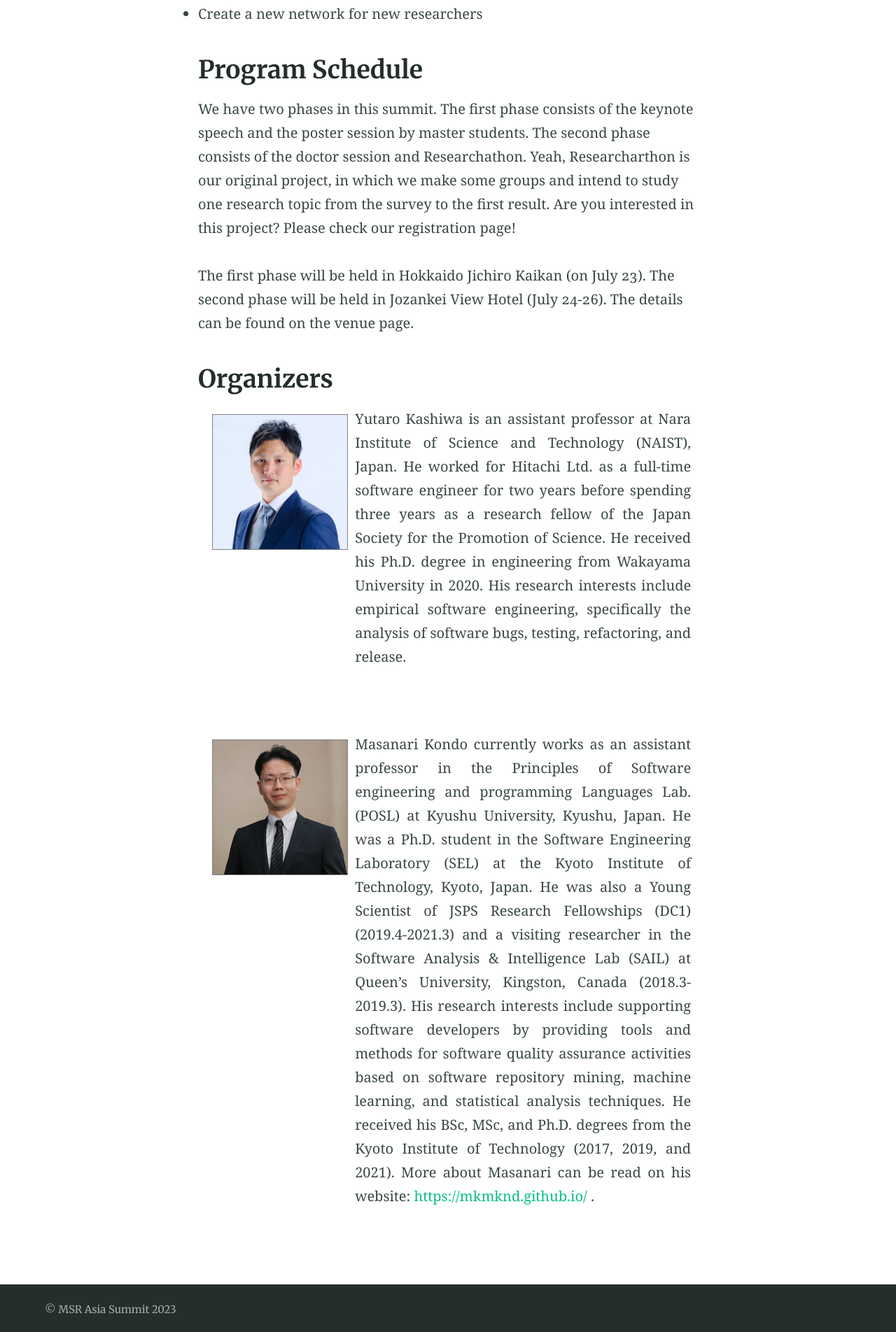
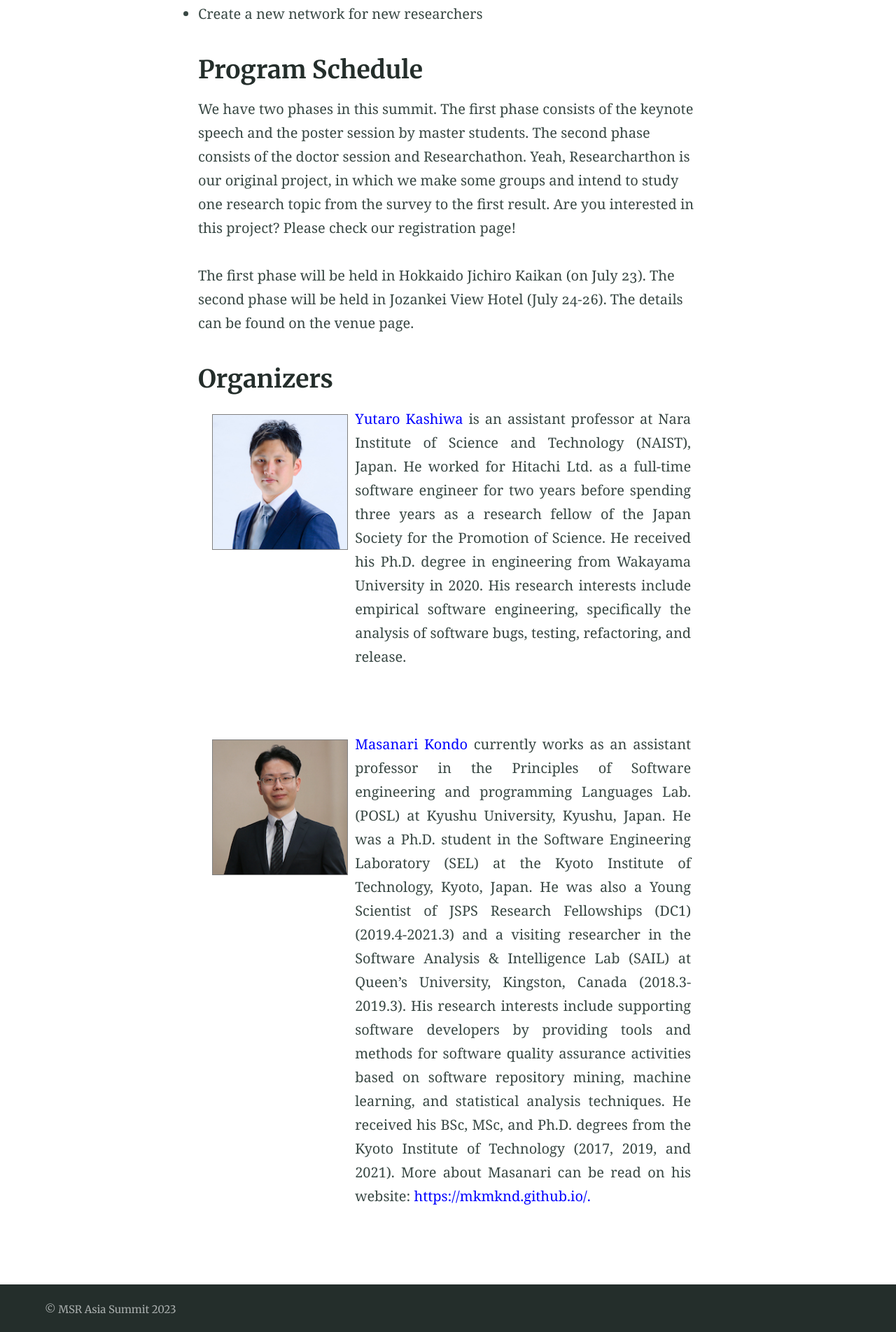
Before and after one commit to msr-asia-summit/msr-asia-summit.github.io, a Jekyll site: the page built from index.md, in a window 1280 px wide. Shown: the part 1869-3773 px from the top of the page at 70% size. Built offline with Jekyll 4.4.1, drawn with Linux system fonts in a browser that asks for light colours.

Commit message:
Add links for organizers' homepage.

```diff
--- a/_includes/organizers.html
+++ b/_includes/organizers.html
@@ -31,6 +31,9 @@
     padding-bottom: 10%;
   }
 
+  a.blue-link {
+  color: blue;
+  }
   /* Responsive layout - makes the two columns stack on top of each other */
   @media screen and (max-width: 768px) {
     .column1, .column2 {
@@ -53,7 +56,7 @@
       <img class = "img1" src="assets/kashiwa.jpg">
     </div>
     <div class="column2">
-      Yutaro Kashiwa is an assistant professor at Nara Institute of Science and Technology (NAIST), Japan. He worked for Hitachi Ltd. as a full-time software engineer for two years before spending three years as a research fellow of the Japan Society for the Promotion of Science. He received his Ph.D. degree in engineering from Wakayama University in 2020. His research interests include empirical software engineering, specifically the analysis of software bugs, testing, refactoring, and release.
+      <a href="https://sdlab.naist.jp/en/authors/yutaro-kashiwa/" class="blue-link">Yutaro Kashiwa</a> is an assistant professor at Nara Institute of Science and Technology (NAIST), Japan. He worked for Hitachi Ltd. as a full-time software engineer for two years before spending three years as a research fellow of the Japan Society for the Promotion of Science. He received his Ph.D. degree in engineering from Wakayama University in 2020. His research interests include empirical software engineering, specifically the analysis of software bugs, testing, refactoring, and release.
     </div>
   </div>
 
@@ -62,6 +65,6 @@
       <img class = "img1" src="assets/Kondo.jpg">
     </div>
     <div class="column2">
-      Masanari Kondo currently works as an assistant professor in the Principles of Software engineering and programming Languages Lab. (POSL) at Kyushu University, Kyushu, Japan. He was a Ph.D. student in the Software Engineering Laboratory (SEL) at the Kyoto Institute of Technology, Kyoto, Japan. He was also a Young Scientist of JSPS Research Fellowships (DC1) (2019.4-2021.3) and a visiting researcher in the Software Analysis & Intelligence Lab (SAIL) at Queen’s University, Kingston, Canada (2018.3-2019.3). His research interests include supporting software developers by providing tools and methods for software quality assurance activities based on software repository mining, machine learning, and statistical analysis techniques. He received his BSc, MSc, and Ph.D. degrees from the Kyoto Institute of Technology (2017, 2019, and 2021). More about Masanari can be read on his website: <a href="https://mkmknd.github.io/">https://mkmknd.github.io/ </a>.
+      <a href="https://mkmknd.github.io/" class="blue-link">Masanari Kondo</a> currently works as an assistant professor in the Principles of Software engineering and programming Languages Lab. (POSL) at Kyushu University, Kyushu, Japan. He was a Ph.D. student in the Software Engineering Laboratory (SEL) at the Kyoto Institute of Technology, Kyoto, Japan. He was also a Young Scientist of JSPS Research Fellowships (DC1) (2019.4-2021.3) and a visiting researcher in the Software Analysis & Intelligence Lab (SAIL) at Queen’s University, Kingston, Canada (2018.3-2019.3). His research interests include supporting software developers by providing tools and methods for software quality assurance activities based on software repository mining, machine learning, and statistical analysis techniques. He received his BSc, MSc, and Ph.D. degrees from the Kyoto Institute of Technology (2017, 2019, and 2021). More about Masanari can be read on his website: <a href="https://mkmknd.github.io/" class="blue-link">https://mkmknd.github.io/. </a>
     </div>
   </div>
```
